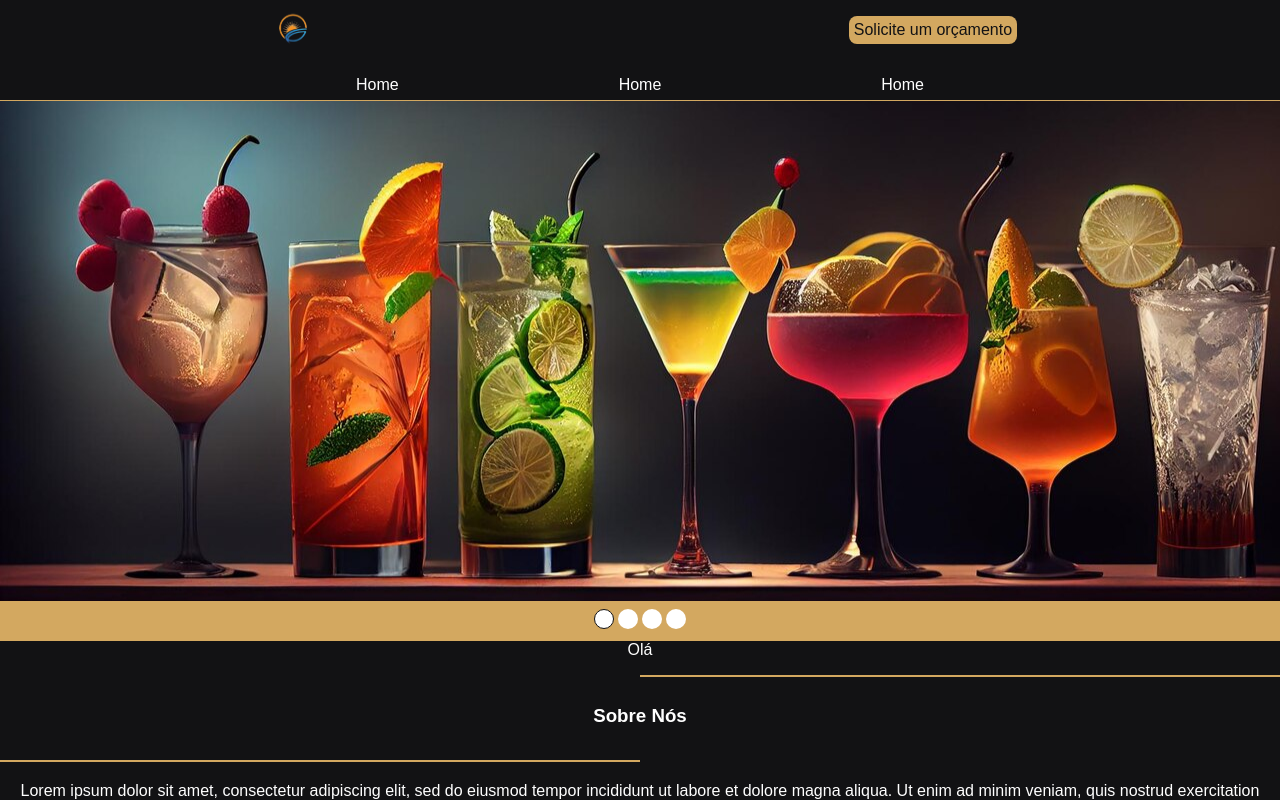
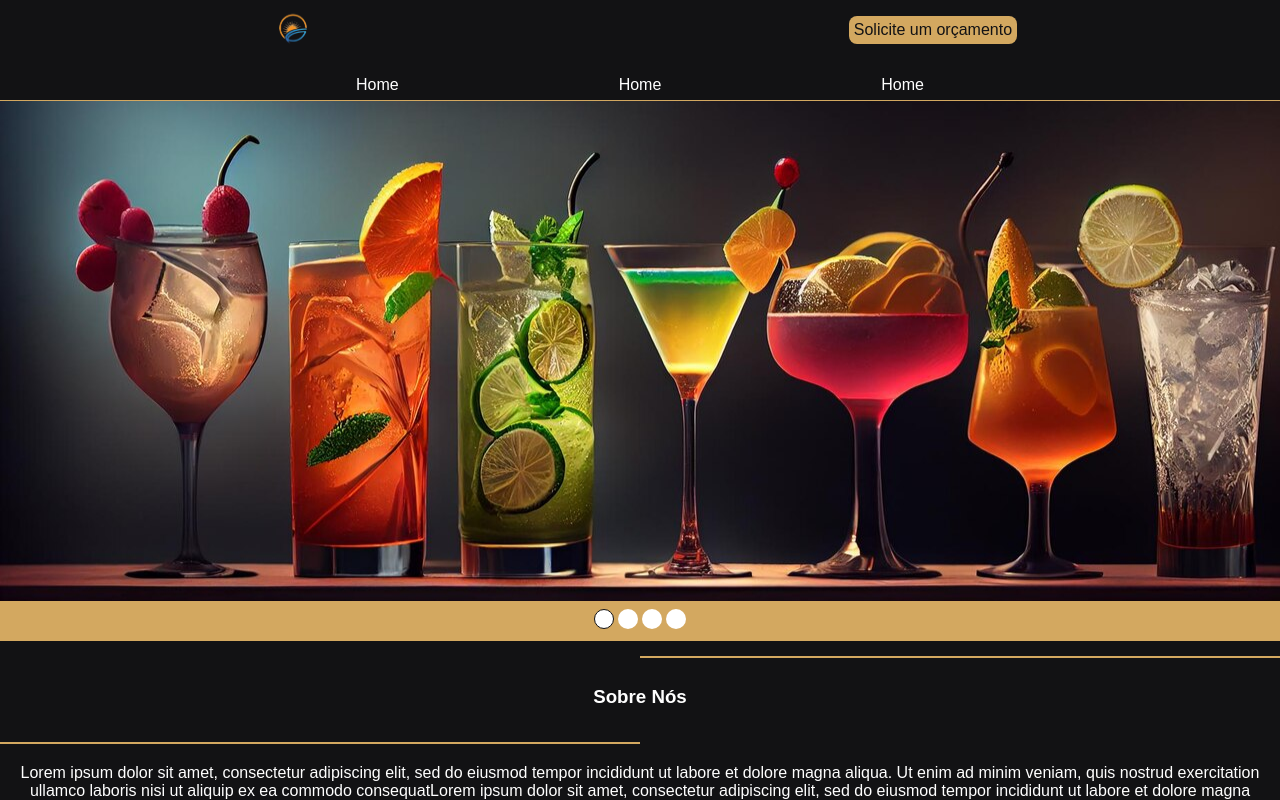
Before and after one commit to pehGois/siteEventos, a React (Create React App) app: page / in a window 1280 px wide. Built offline with nearby package versions, Linux system fonts and the light colour scheme.

Commit message:
Minor Corretion

```diff
--- a/src/components/carrousel.js
+++ b/src/components/carrousel.js
@@ -92,8 +92,6 @@ function Carrousel(){
             <div className="dotContainer">
                 {indexDot()}
             </div>
-
-            <div onClick={nextSlide}>Olá</div>
         </div>
     )
 }
```
